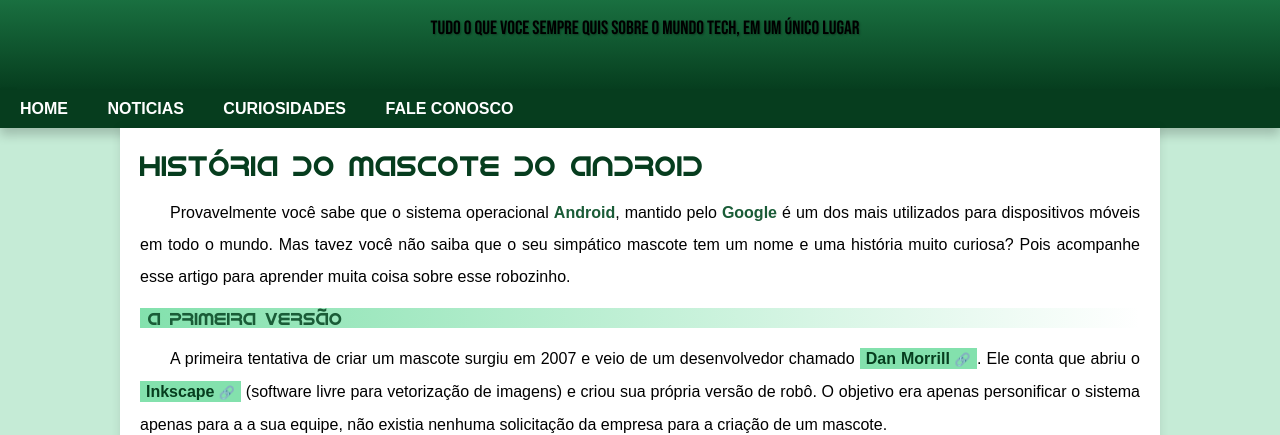
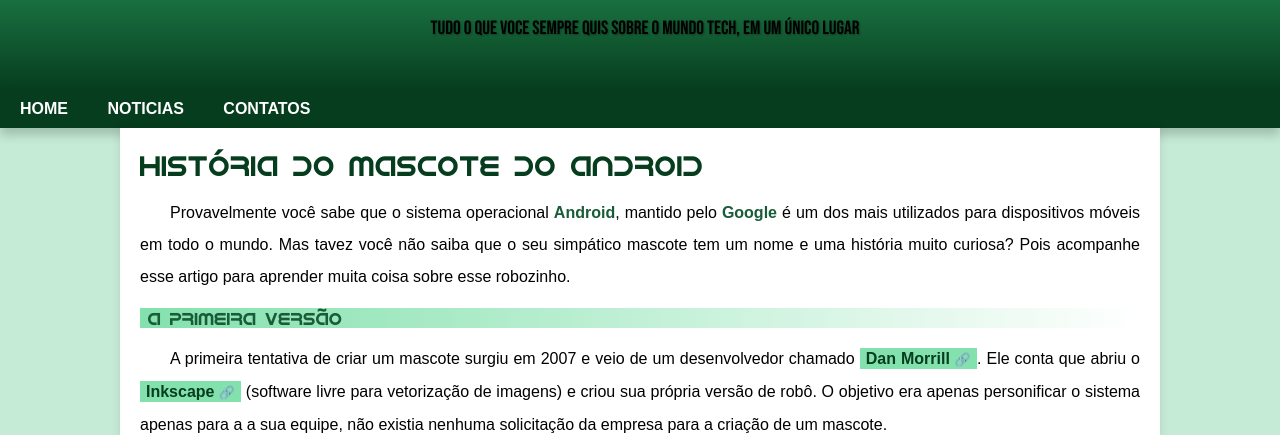
Before and after one commit to Tecnico456/Projeto-Android, a plain HTML site: page index.html in a window 1280 px wide. Shown: the part 100-535 px from the top of the page. Drawn offline with Linux system fonts and the light colour scheme.

Commit message:
problema de padding corrigido

```diff
--- a/estilo/style.css
+++ b/estilo/style.css
@@ -103,6 +103,7 @@ header > p {
     padding-right; 10px; /* A propriedade padding-right: 10px; adiciona um espaçamento interno de 10 pixels à direita do parágrafo, garantindo que o texto não fique colado à borda do elemento pai. Isso melhora a legibilidade e a estética, proporcionando um espaço confortável para o texto respirar e evitando que ele pareça apertado ou desorganizado. */
     padding-left: 10px; /* A propriedade padding-left: 10px; adiciona um espaçamento interno de 10 pixels à esquerda do parágrafo, garantindo que o texto não fique colado à borda do elemento pai. Isso melhora a legibilidade e a estética, proporcionando um espaço confortável para o texto respirar e evitando que ele pareça apertado ou desorganizado. */
     margin: 0 auto; /* A propriedade margin: 0 auto; centraliza o parágrafo horizontalmente dentro do seu elemento pai, garantindo que ele fique alinhado no centro da página ou do contêiner. Isso é especialmente útil para textos mais curtos, como descrições ou subtítulos, onde a centralização melhora a estética e a legibilidade. */
+    padding-bottom: 50px; /* A propriedade padding-bottom: 50px; adiciona um espaçamento interno de 50 pixels na parte inferior do parágrafo, criando um espaço confortável entre o final do texto e outros elementos que possam estar abaixo dele, como menus ou imagens. Isso melhora a legibilidade e a estética, proporcionando um espaço adequado para o conteúdo respirar. */
     text-shadow: 1px 1px 2px rgba(0, 0, 0, 0.3); /* A propriedade text-shadow: 1px 1px 2px rgba(0, 0, 0, 0.3); adiciona uma sombra sutil ao texto do parágrafo, criando um efeito de profundidade e destacando o texto em relação ao fundo. A sombra é deslocada 1 pixel para a direita e para baixo, com um desfoque de 2 pixels e uma cor preta semi-transparente (rgba(0, 0, 0, 0.3)). Isso melhora a legibilidade do texto e dá um toque estético mais moderno. */
 }
 
--- a/index.html
+++ b/index.html
@@ -20,8 +20,7 @@
     <ul>
         <li><a href="#">HOME</a></li>
         <li><a href="#">NOTICIAS</a></li>
-        <li><a href="#">CURIOSIDADES</a></li>
-        <li><a href="#">FALE CONOSCO</a></li>
+        <li><a href="#">CONTATOS</a></li>
     </ul>
 </nav>
 
```
